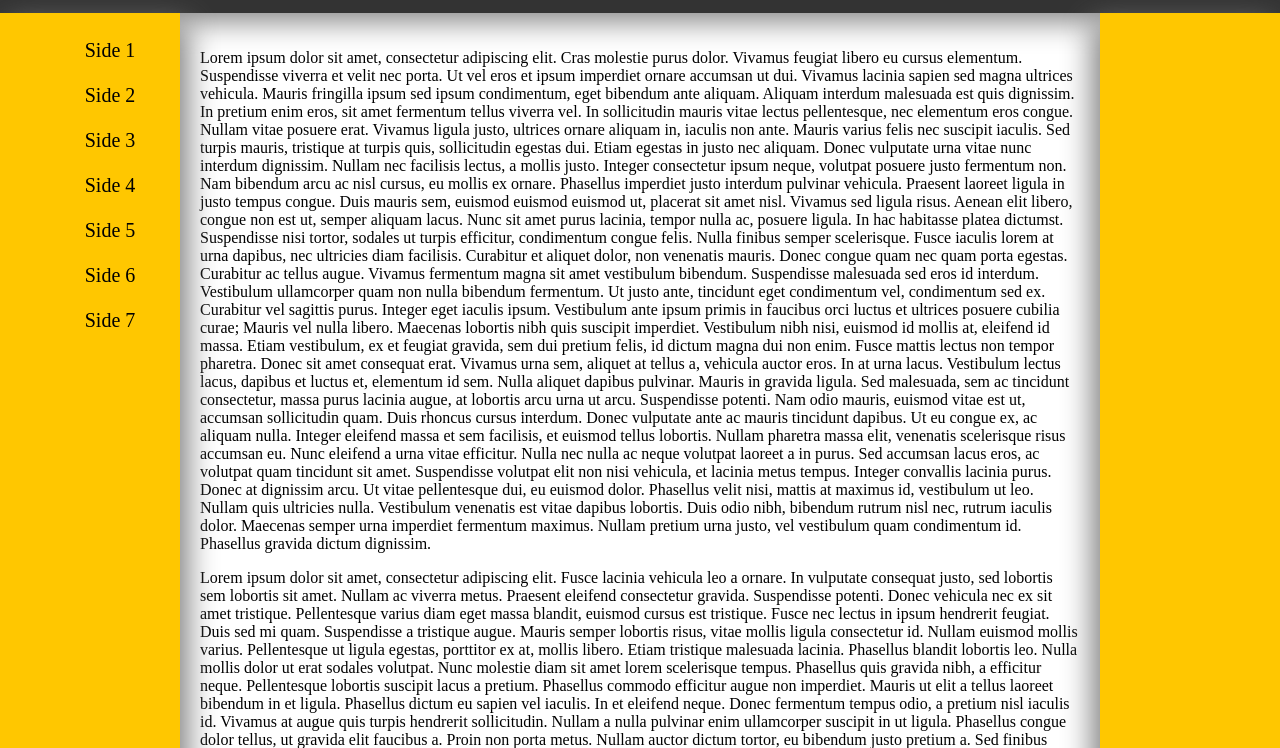
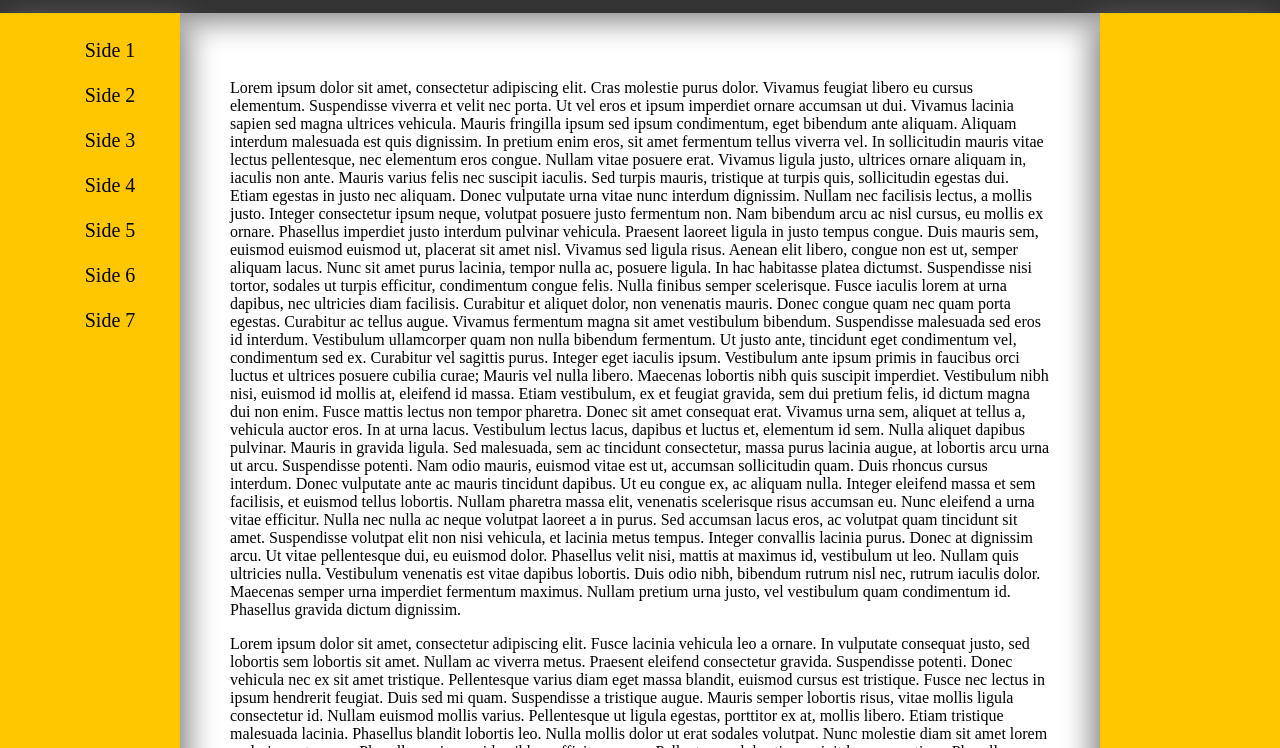
Before and after one commit to amunium/cloudgazing, a plain HTML site: page public/index.html in a window 1280 px wide. Shown: the part 52-800 px from the top of the page. Drawn offline with Linux system fonts and the light colour scheme.

Commit message:
min og max width

```diff
--- a/public/main.css
+++ b/public/main.css
@@ -79,12 +79,13 @@ ul li {
     }
 .main {
     grid-area: main;
-    padding: 20px;
+    padding: 50px;
     margin: 0;
     height: auto;
     width: auto;
     background-color: rgb(255, 255, 255);
     color: black;
+    min-width: 500px;
 }
 
 .infoR {
@@ -92,7 +93,7 @@ ul li {
     margin: 0;
     position: relative;
     grid-area: infoR;
-    width: 180px;
+    min-width: 180px;
     height: 100%;
     background-color: #FFC700;
     color: white;
@@ -103,7 +104,7 @@ ul li {
     margin: 0;
     position: relative;
     grid-area: infoL;
-    width: 180px;
+    max-width: 180px;
     height: 100%;
     background-color: #FFC700;
     color: black;
```
